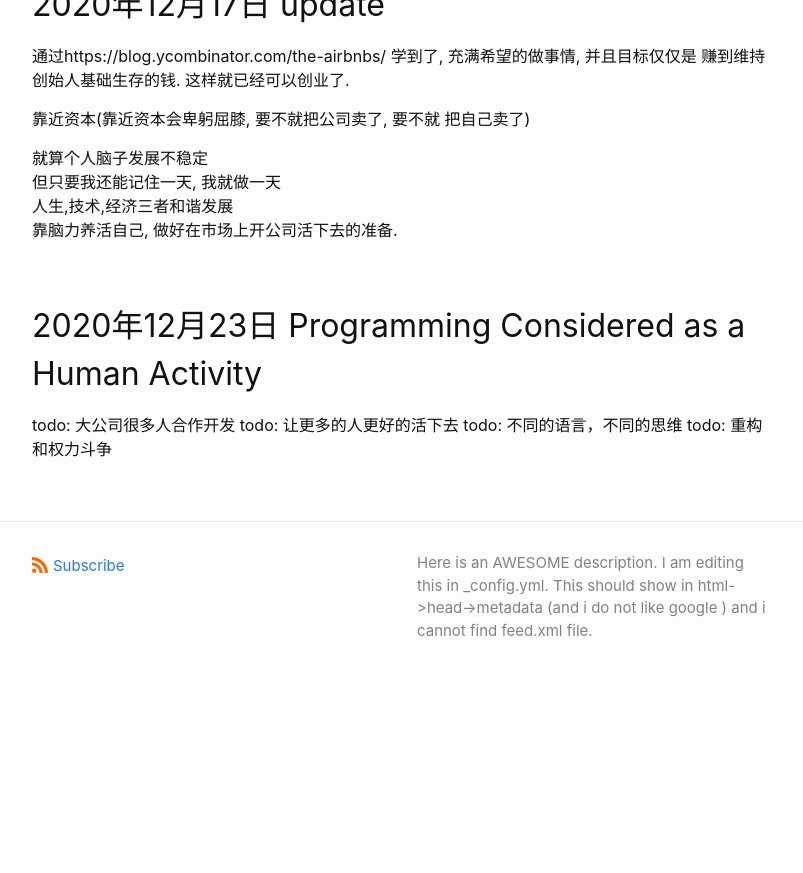
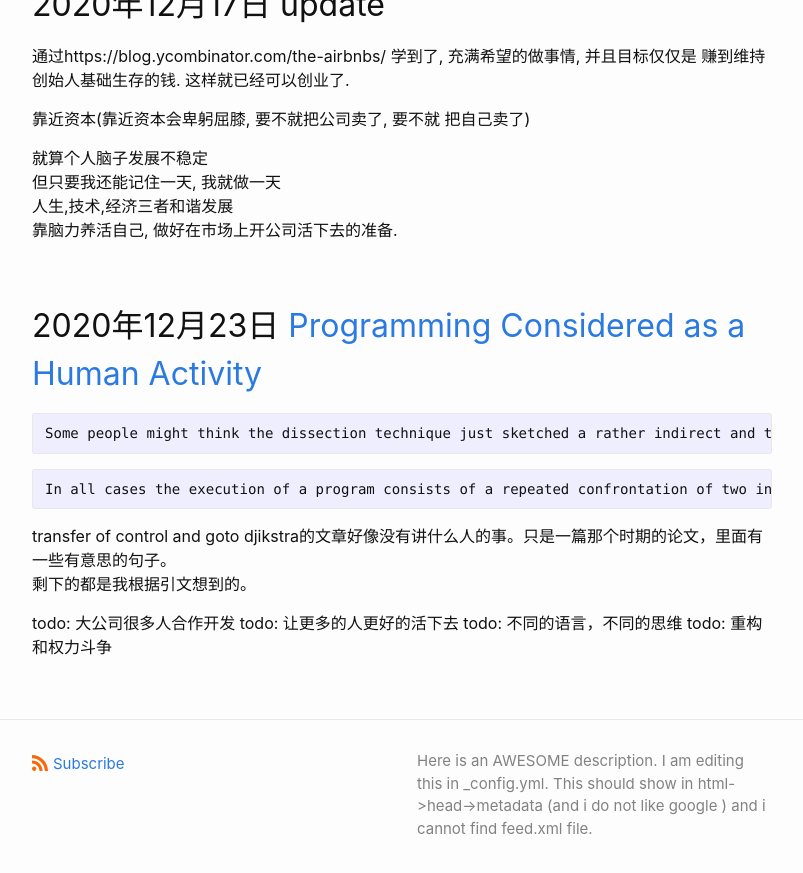
Before and after one commit to hcen1997/hcen1997.github.io, a Jekyll site: the page built from _posts/2020-11-22-在大公司开发的日子.md, in a window 1280 px wide and 900 px high, scrolled down 1800 px. Shown: the top 873 px of the window, without its empty margins (238-1041 px from the left). Built offline with Jekyll 4.4.1, drawn with Linux system fonts in a browser that asks for light colours; comment, search, counter and statistics services are not loaded; before the commit the page ends 2502 px from its top, so only the background shows below that.

Commit message:
new day new thoughts

````diff
--- a/_posts/2020-11-22-在大公司开发的日子.md
+++ b/_posts/2020-11-22-在大公司开发的日子.md
@@ -77,7 +77,18 @@ use table to simplify logic coding
 人生,技术,经济三者和谐发展
 靠脑力养活自己, 做好在市场上开公司活下去的准备.
 
-## 2020年12月23日 Programming Considered as a Human Activity
+## 2020年12月23日 [Programming Considered as a Human Activity](https://www.cs.utexas.edu/~EWD/transcriptions/EWD01xx/EWD117.html)
+```text
+Some people might think the dissection technique just sketched a rather indirect and tortuous way of reaching ones goals. My own feelings are perhaps best described by saying that I am perfectly aware that there is no Royal Road to Mathematics, in other words, that I have only a very small head and must live with it. I, therefore, see the dissection technique as one of the rather basic patterns of human understanding and think it worthwhile to try to create circumstances in which it can be most fruitfully applied.
+```
+```text
+In all cases the execution of a program consists of a repeated confrontation of two information streams, the one (say "the program") constant in time, the other (say "the data") varying.
+```
+transfer of control and goto
+djikstra的文章好像没有讲什么人的事。只是一篇那个时期的论文，里面有一些有意思的句子。
+剩下的都是我根据引文想到的。
+
+
 todo: 大公司很多人合作开发
 todo: 让更多的人更好的活下去
 todo: 不同的语言，不同的思维
````
Also changed, not shown: _posts/2070-01-01-一句话post.md (+6 -0 lines).
